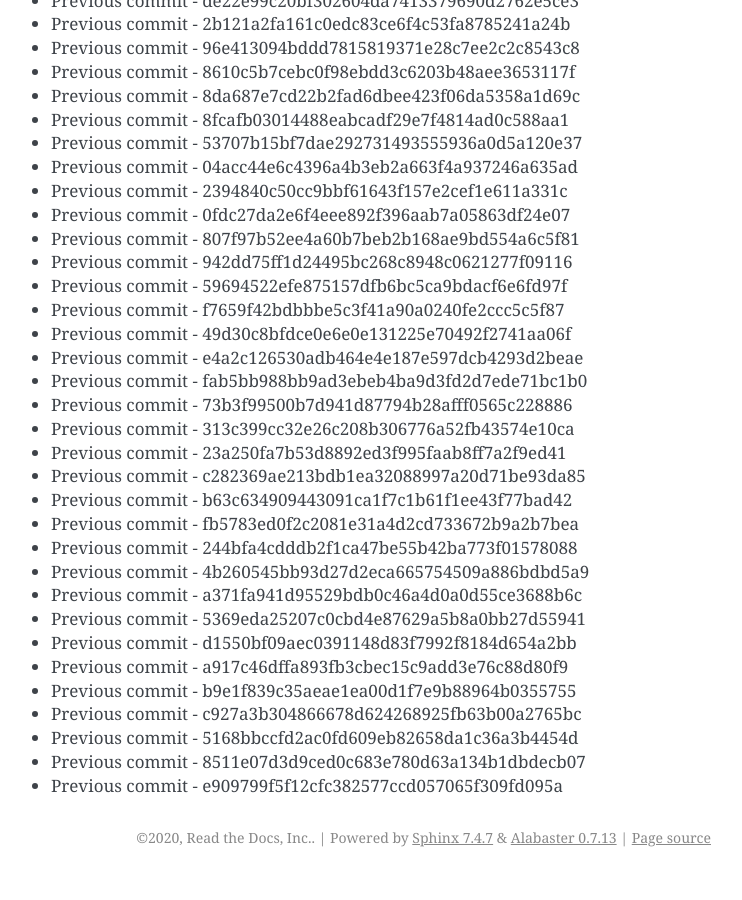
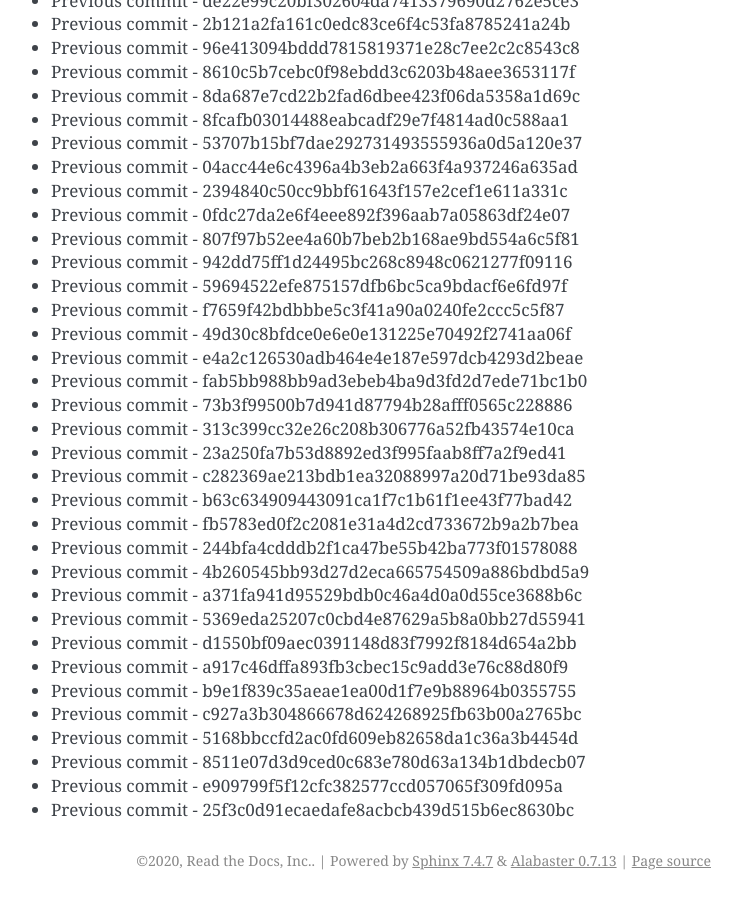
Before and after one commit to readthedocs/rtd-git-stresstest, a Sphinx documentation site: the page built from docs/updates.rst, in a window 1280 px wide and 900 px high, scrolled down 17289 px. Shown: the whole window, without its empty margins (399-1141 px from the left). Built offline with Sphinx 7.4.7, drawn with Linux system fonts in a browser that asks for light colours; before the commit the page ends 18166 px from its top, so only the background shows below that.

Commit message:
Generating commit from previous: 25f3c0d91ecaedafe8acbcb439d515b6ec8630bc

```diff
--- a/docs/updates.rst
+++ b/docs/updates.rst
@@ -758,3 +758,4 @@ It can be tested for any performance characteristics.
 * Previous commit - 5168bbccfd2ac0fd609eb82658da1c36a3b4454d
 * Previous commit - 8511e07d3d9ced0c683e780d63a134b1dbdecb07
 * Previous commit - e909799f5f12cfc382577ccd057065f309fd095a
+* Previous commit - 25f3c0d91ecaedafe8acbcb439d515b6ec8630bc
```
